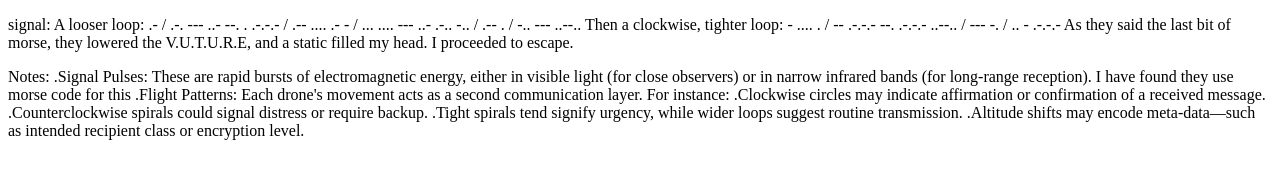
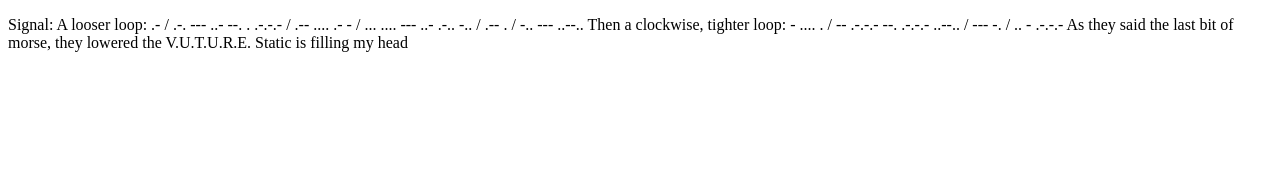
Before and after one commit to Paltogan/b8a, a plain HTML site: page intercept.html in a window 1280 px wide. Drawn offline with Linux system fonts and the light colour scheme.

Commit message:
Update intercept.html

```diff
--- a/intercept.html
+++ b/intercept.html
@@ -4,15 +4,5 @@
     <title>v01_int.vlt</title>
 </head>
 <body>
-    <p>signal: A looser loop: .- / .-. --- ..- --. . .-.-.- / .-- .... .- - / ... .... --- ..- .-.. -.. / .-- . / -.. --- ..--..  Then a clockwise, tighter loop: - .... . / -- .-.-.- --. .-.-.- ..--.. / --- -. / .. - .-.-.- As they said the last bit of morse, they lowered the V.U.T.U.R.E, and a static filled my head. I proceeded to escape.</p>
-    <p>Notes:
-
-    .Signal Pulses: These are rapid bursts of electromagnetic energy, either in visible light (for close observers) or in narrow infrared bands (for long-range reception). I have found they use morse code for this
-    .Flight Patterns: Each drone's movement acts as a second communication layer. For instance:
-
-    .Clockwise circles may indicate affirmation or confirmation of a received message.
-    .Counterclockwise spirals could signal distress or require backup.
-    .Tight spirals tend signify urgency, while wider loops suggest routine transmission.
-    .Altitude shifts may encode meta-data—such as intended recipient class or encryption level.</p>
-</body>
+    <p>Signal: A looser loop: .- / .-. --- ..- --. . .-.-.- / .-- .... .- - / ... .... --- ..- .-.. -.. / .-- . / -.. --- ..--..  Then a clockwise, tighter loop: - .... . / -- .-.-.- --. .-.-.- ..--.. / --- -. / .. - .-.-.- As they said the last bit of morse, they lowered the V.U.T.U.R.E. Static is filling my head</p>
 </html>
```
